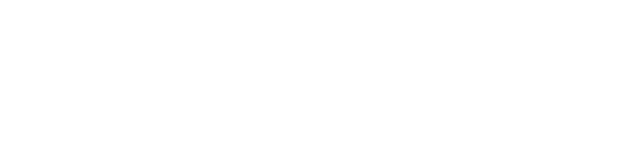
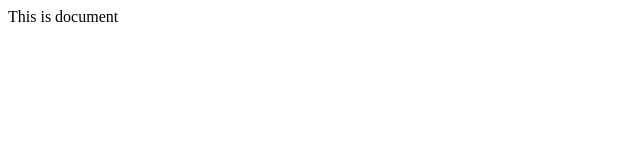
Before and after one commit to Khairul76454542/My-shelly-coop-repo, a plain HTML site: page index.html in a window 1280 px wide. Shown: the whole page, without its empty margins (0-640 px from the left). Drawn offline with Linux system fonts and the light colour scheme.

Commit message:
this si commit

```diff
--- a/index.html
+++ b/index.html
@@ -6,6 +6,6 @@
     <title>Shaldon cooooooper</title>
 </head>
 <body>
-
+    This is document
 </body>
 </html>
```
